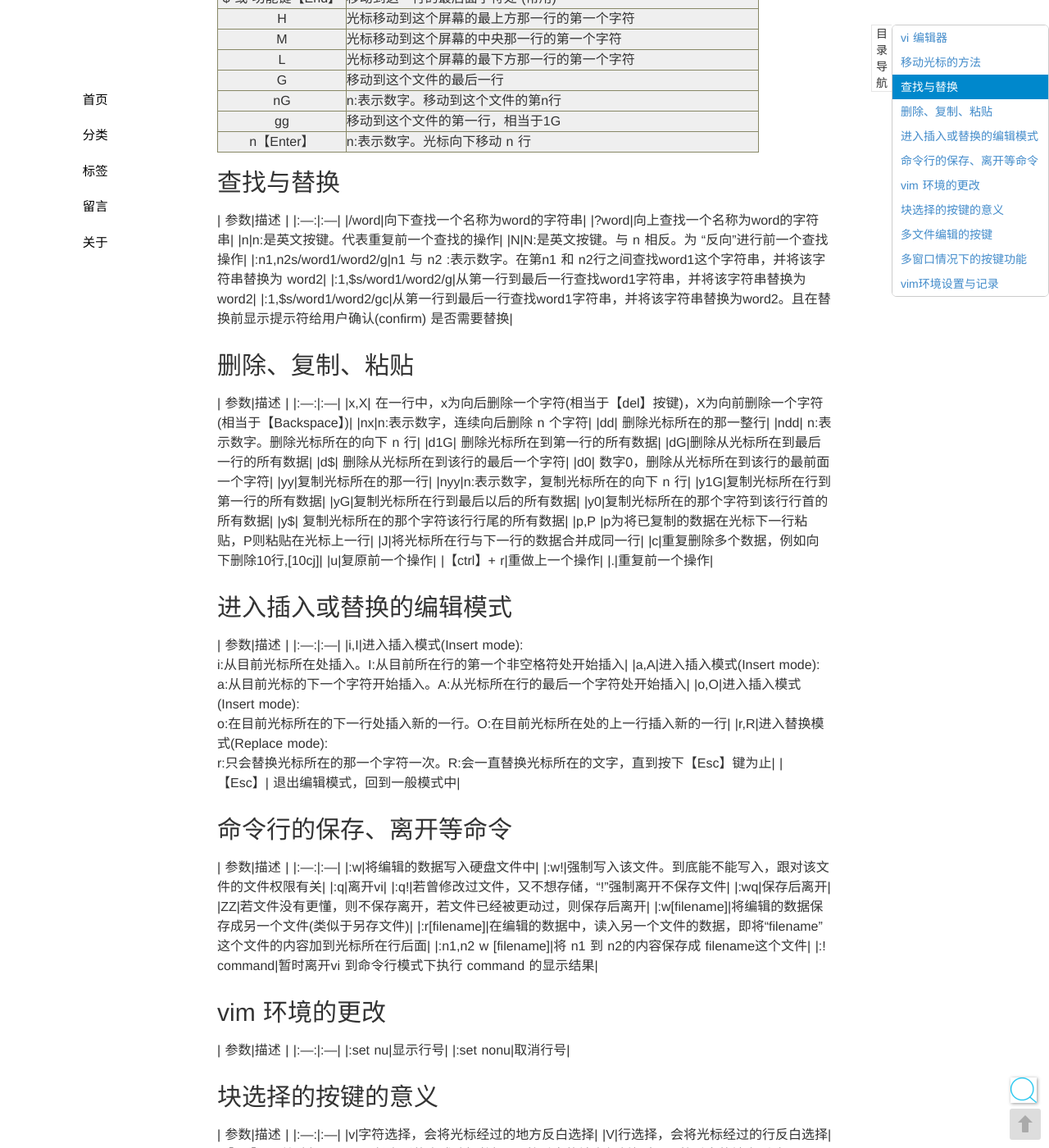
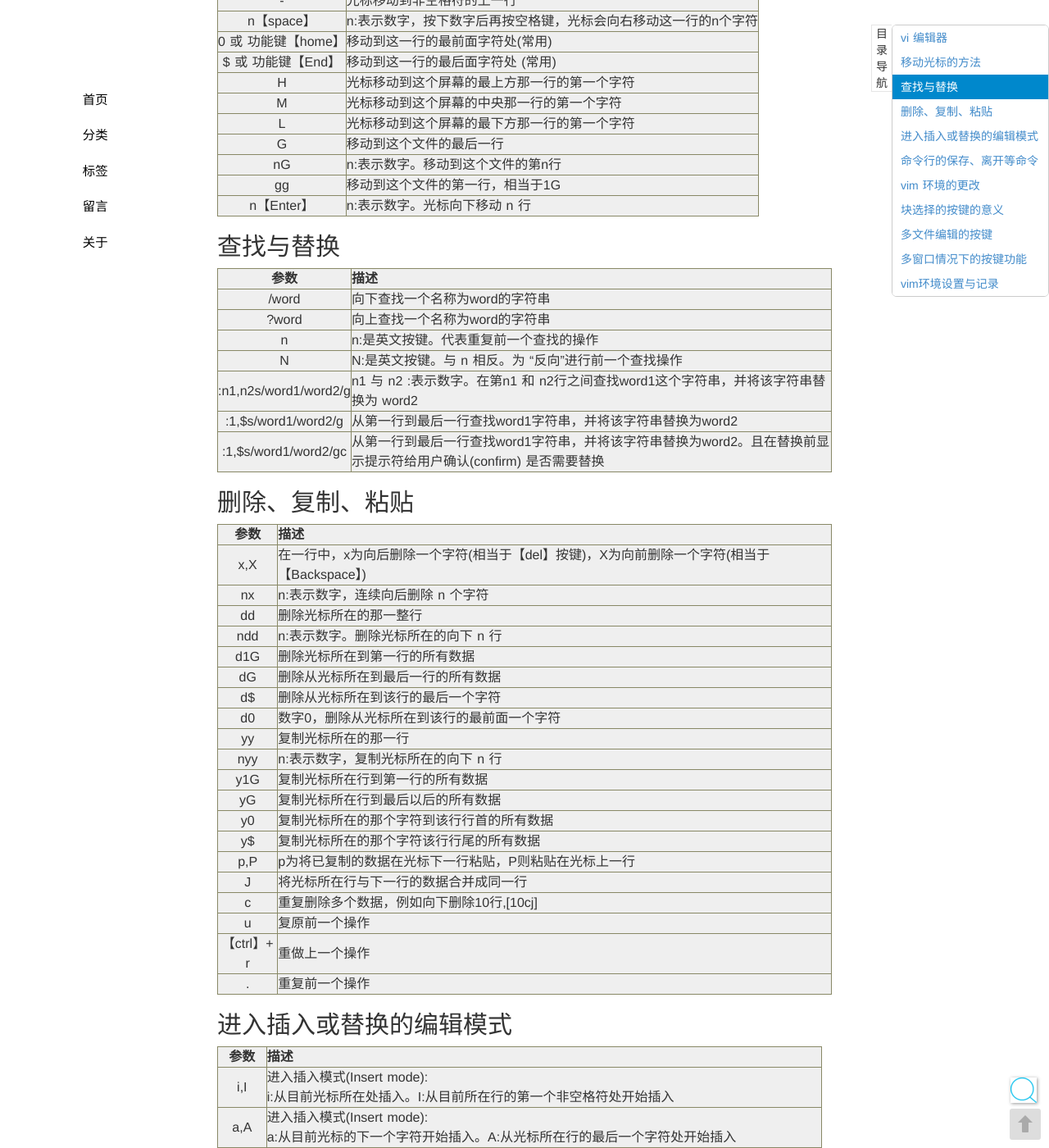
Before and after one commit to seekplum/seekplum.github.io, a Jekyll site: the page built from _posts/2017-01-14-linux-vi.md, in a window 1280 px wide and 1400 px high, scrolled down 1225 px. Shown: the whole window at 82% size. Built offline with Jekyll 4.4.1, drawn with Linux system fonts in a browser that asks for light colours; comment, search, counter and statistics services are not loaded; some of the changed text lies outside the part shown.

Commit message:
MOD: vi 文章格式化

````diff
--- a/_posts/2017-01-14-linux-vi.md
+++ b/_posts/2017-01-14-linux-vi.md
@@ -7,9 +7,12 @@ thread: vi-vim
 ---
 
 ## vi 编辑器
+
 ### 语法
+
 > vi(选项)(参数) 选项
-```
+
+```text
 +<行号>：从指定行号的行开始先是文本内容；
 -b：以二进制模式打开文件，用于编辑二进制文件和可执行文件；
 -c<指令>：在完成对第一个文件编辑任务后，执行给出的指令；
@@ -23,19 +26,22 @@ thread: vi-vim
 ```
 
 ### 参数
-```
+
+```text
 文件列表：指定要编辑的文件列表。多个文件之间使用空格分隔开。
 知识扩展
 vi编辑器有三种工作方式：命令方式、输入方式和ex转义方式。通过相应的命令或操作，在这三种工作方式之间可以进行转换。
 ```
 
 ## 移动光标的方法
+
 | 参数|描述 |
 |:---:|:---|
 |h 或者 ← | 光标向左移动一个字符|
 |l 或者 → | 光标向右移动一个字符|
 |j 或者 ↓ | 光标向下移动一个字符|
 |k 或者 ↑ |光标向上移动一个字符|
+
 > 如果想进行多次移动的话，例如向下移动30行，可以使用“30j”或“30↓”的组合按键，即即加上想要进行的次数(数字)后，按下操作即可
 
 | 参数|描述 |
@@ -58,6 +64,7 @@ vi编辑器有三种工作方式：命令方式、输入方式和ex转义方式
 |n【Enter】|n:表示数字。光标向下移动 n 行|
 
 ## 查找与替换
+
 | 参数|描述 |
 |:---:|:---|
 |/word|向下查找一个名称为word的字符串|
@@ -69,6 +76,7 @@ vi编辑器有三种工作方式：命令方式、输入方式和ex转义方式
 |:1,\$s/word1/word2/gc|从第一行到最后一行查找word1字符串，并将该字符串替换为word2。且在替换前显示提示符给用户确认(confirm) 是否需要替换|
 
 ## 删除、复制、粘贴
+
 | 参数|描述 |
 |:---:|:---|
 |x,X| 在一行中，x为向后删除一个字符(相当于【del】按键)，X为向前删除一个字符(相当于【Backspace】)|
@@ -93,6 +101,7 @@ vi编辑器有三种工作方式：命令方式、输入方式和ex转义方式
 |.|重复前一个操作|
 
 ## 进入插入或替换的编辑模式
+
 | 参数|描述 |
 |:---:|:---|
 |i,I|进入插入模式(Insert mode):<br>i:从目前光标所在处插入。I:从目前所在行的第一个非空格符处开始插入|
@@ -102,6 +111,7 @@ vi编辑器有三种工作方式：命令方式、输入方式和ex转义方式
 |【Esc】| 退出编辑模式，回到一般模式中|
 
 ## 命令行的保存、离开等命令
+
 | 参数|描述 |
 |:---:|:---|
 |:w|将编辑的数据写入硬盘文件中|
@@ -116,12 +126,14 @@ vi编辑器有三种工作方式：命令方式、输入方式和ex转义方式
 |:! command|暂时离开vi 到命令行模式下执行 command 的显示结果|
 
 ## vim 环境的更改
+
 | 参数|描述 |
 |:---:|:---|
 |:set nu|显示行号|
 |:set nonu|取消行号|
 
 ## 块选择的按键的意义
+
 | 参数|描述 |
 |:---:|:---|
 |v|字符选择，会将光标经过的地方反白选择|
@@ -131,6 +143,7 @@ vi编辑器有三种工作方式：命令方式、输入方式和ex转义方式
 |d|将反白的地方删除|
 
 ## 多文件编辑的按键
+
 | 参数|描述 |
 |:---:|:---|
 |:n|编辑下一个文件|
````
Also changed, not shown: other parts of _posts/2017-01-14-linux-vi.md (+3 -0 lines).
